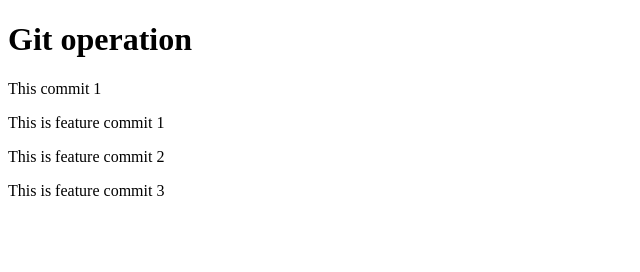
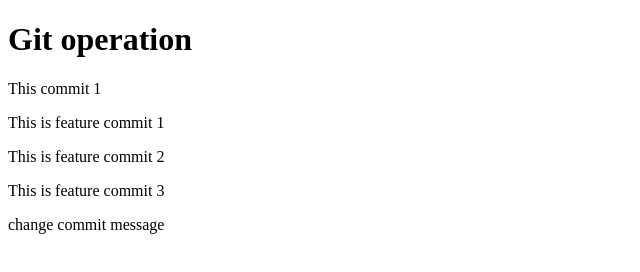
Before and after one commit to vipul832/Git_Practical, a plain HTML site: page index.html in a window 1280 px wide. Shown: the whole page, without its empty margins (0-640 px from the left). Drawn offline with Linux system fonts and the light colour scheme.

Commit message:
right text

```diff
--- a/index.html
+++ b/index.html
@@ -12,5 +12,6 @@
     <p>This is feature commit 1</p>
     <p>This is feature commit 2</p>
     <p>This is feature commit 3</p>
+    <p> change commit message</p>
 </body>
 </html>
```
